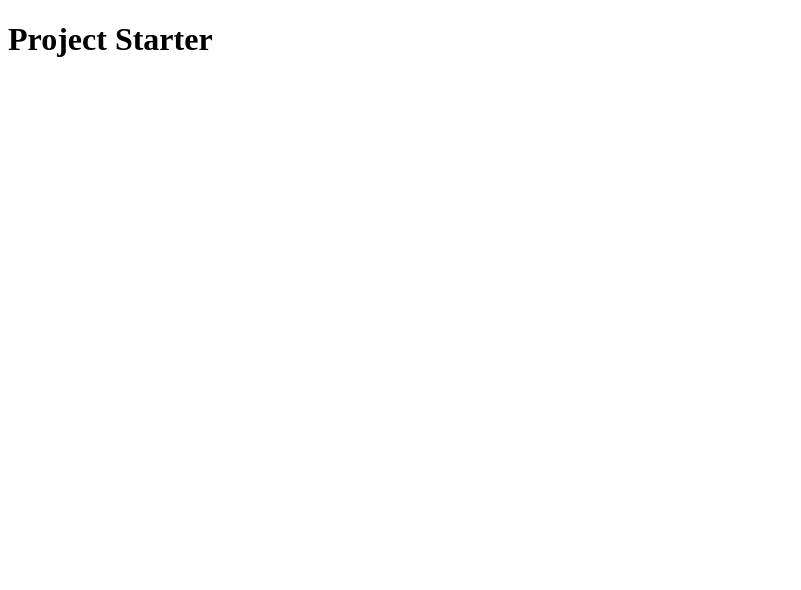
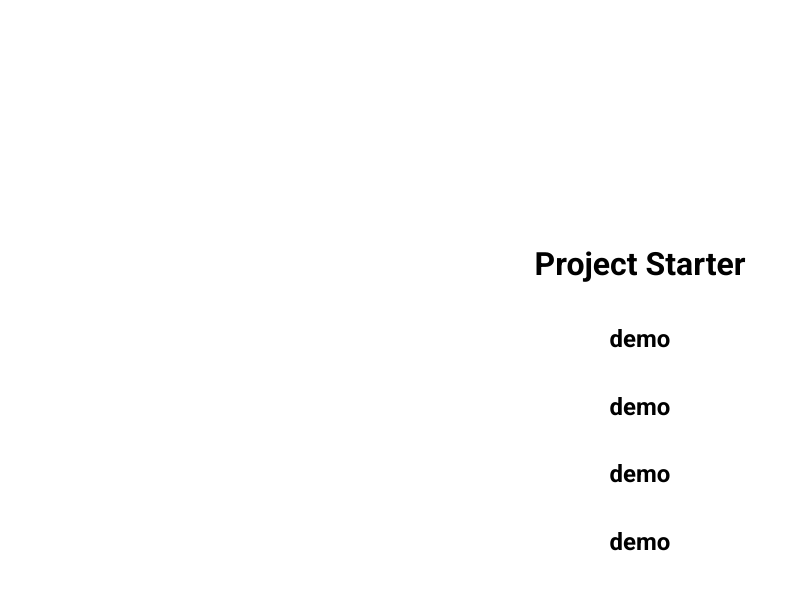
Before and after one commit to chavinduweerakoon/50-days-of-mini-projects, a plain HTML site: page mini-project-boiler-plate/index.html in a window 1280 px wide. Shown: the whole page, without its empty margins (0-801 px from the left). Drawn offline with Linux system fonts and the light colour scheme.

Commit message:
css mark ups

```diff
--- a/mini-project-boiler-plate/index.html
+++ b/mini-project-boiler-plate/index.html
@@ -9,6 +9,10 @@
   </head>
   <body>
     <h1>Project Starter</h1>
+    <h2>demo</h2>
+    <h2>demo</h2>
+    <h2>demo</h2>
+    <h2>demo</h2>
     <script src="script.js"></script>
   </body>
 </html>
--- a/mini-project-boiler-plate/style.css
+++ b/mini-project-boiler-plate/style.css
@@ -0,0 +1,16 @@
+@import url('https://fonts.googleapis.com/css2?family=Roboto:wght@400;700&display=swap');
+
+body {
+    font-family: 'Roboto', sans-serif;
+    display:flex;
+    flex-direction: column;
+    align-items: center;
+    justify-content: center;
+    height: 100vh;
+    overflow: hidden;
+    margin: 0;
+}
+
+* {
+    box-sizing: border-box;
+}
```
